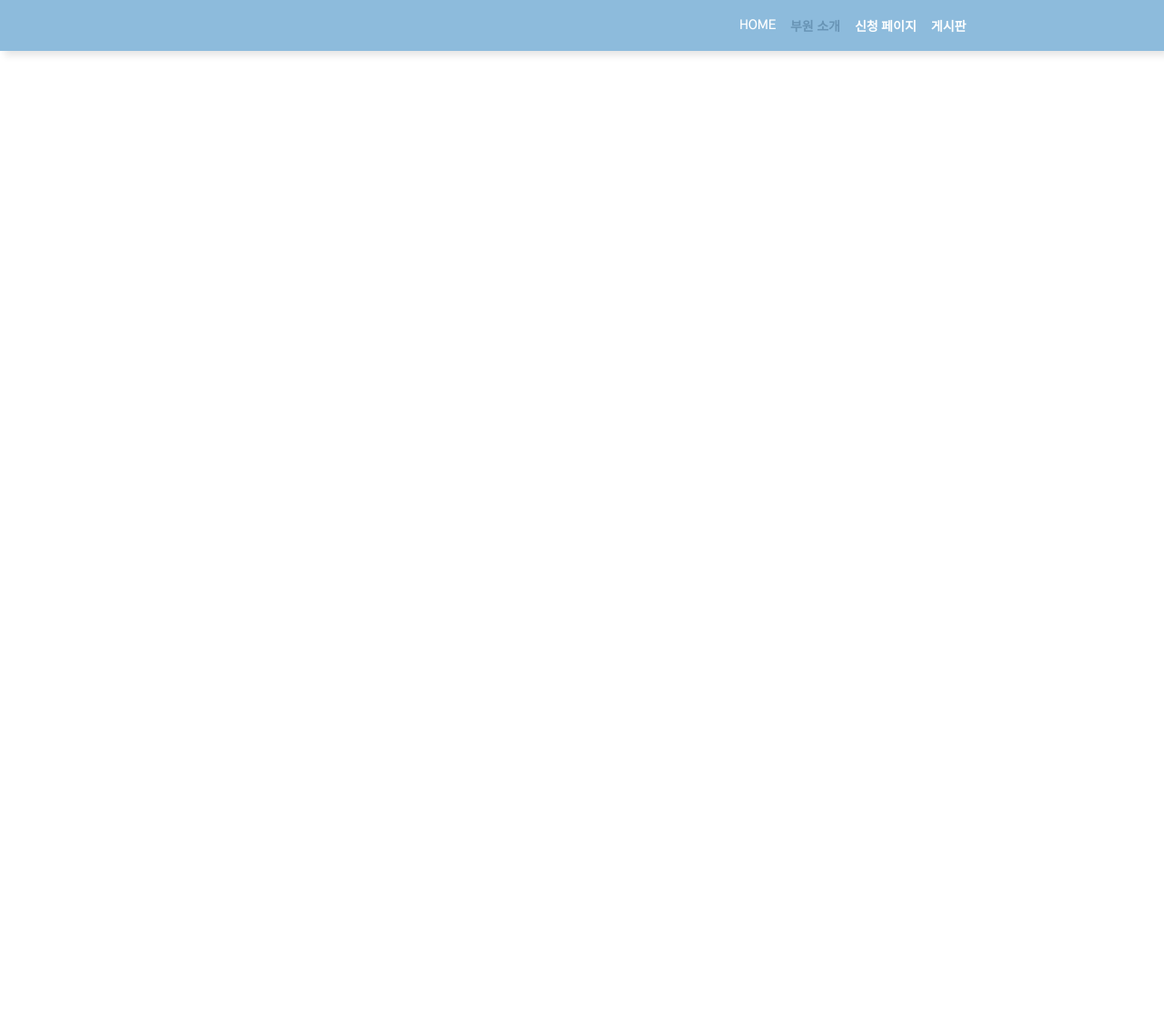
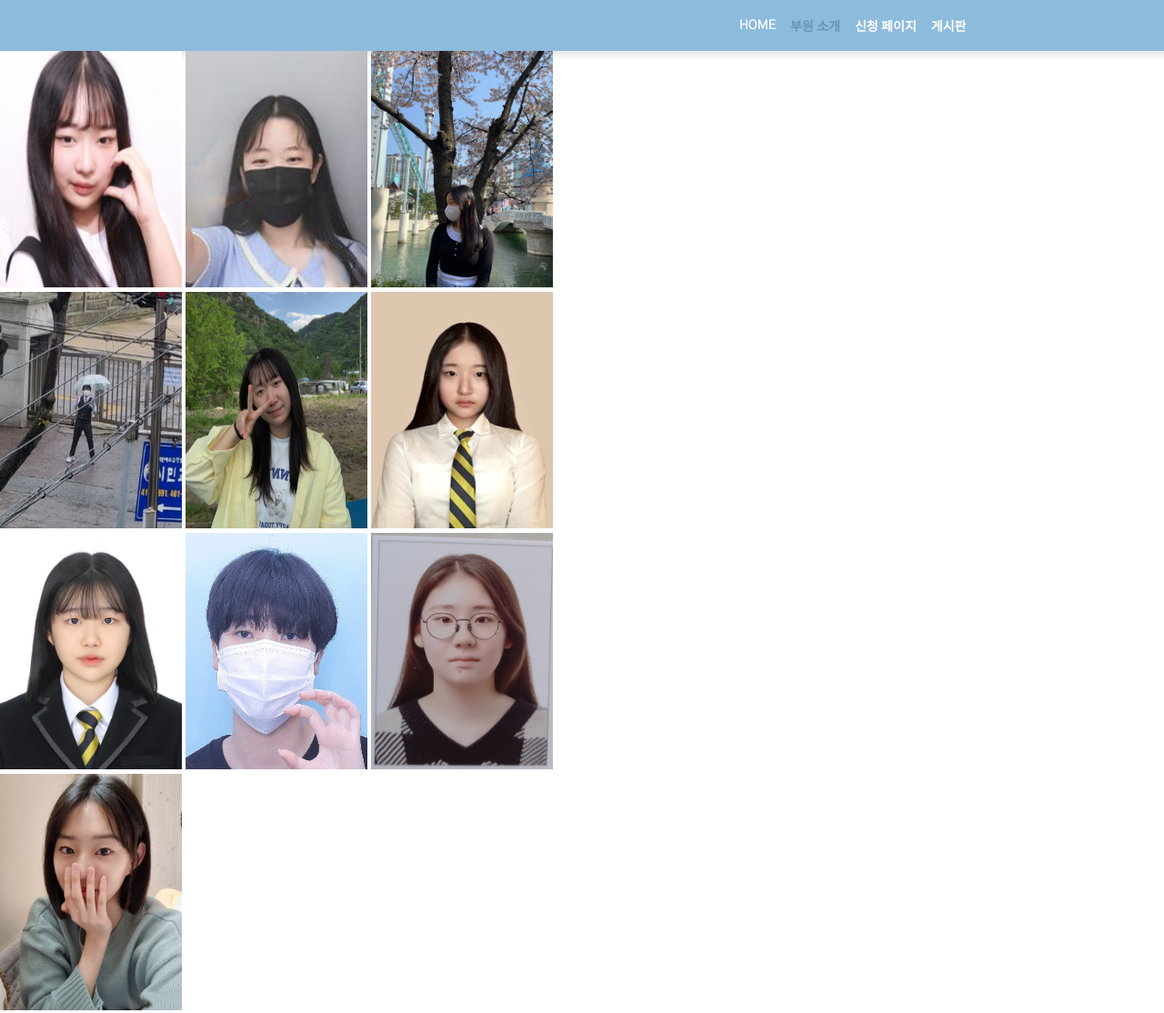
Before and after one commit to dbdbennn/P.P_homepage, a plain HTML site: page member.html in a window 1280 px wide. Shown: the whole page at 91% size. Before the commit the page ends 800 px from the top, so only its background shows below. Drawn offline with Linux system fonts and the light colour scheme; a web font is replaced by a local one.

Commit message:
사진 업로드

```diff
--- a/member.html
+++ b/member.html
@@ -22,5 +22,26 @@
         <a href="board.html" class="menu">게시판</a>
       </nav>
     </header>
+    <div id="first">
+      <img src="css/img/profile/박나경.jpg" alt="박나경" width="200" height="260">
+      <img src="css/img/profile/이예진.jpg" alt="이예진" width="200" height="260">
+      <img src="css/img/profile/최자윤.jpg" alt="최자윤" width="200" height="260">
+    </div>
+
+    <div id="second">
+      <img src="css/img/profile/안주연.jpg" alt="안주연" width="200" height="260">
+      <img src="css/img/profile/양지혜.jpg" alt="양지혜" width="200" height="260">
+      <img src="css/img/profile/유정은.jpg" alt="유정은" width="200" height="260">
+    </div>
+
+    <div id="third">
+      <img src="css/img/profile/조서현.jpg" alt="조서현" width="200" height="260">
+      <img src="css/img/profile/최보람.jpg" alt="최보람" width="200" height="260">
+      <img src="css/img/profile/김민주.jpg" alt="김민주" width="200" height="260">
+    </div>
+
+
+      <img src="css/img/profile/김윤하.jpg" alt="김윤하" width="200" height="260">
+
   </body>
 </html>
```
